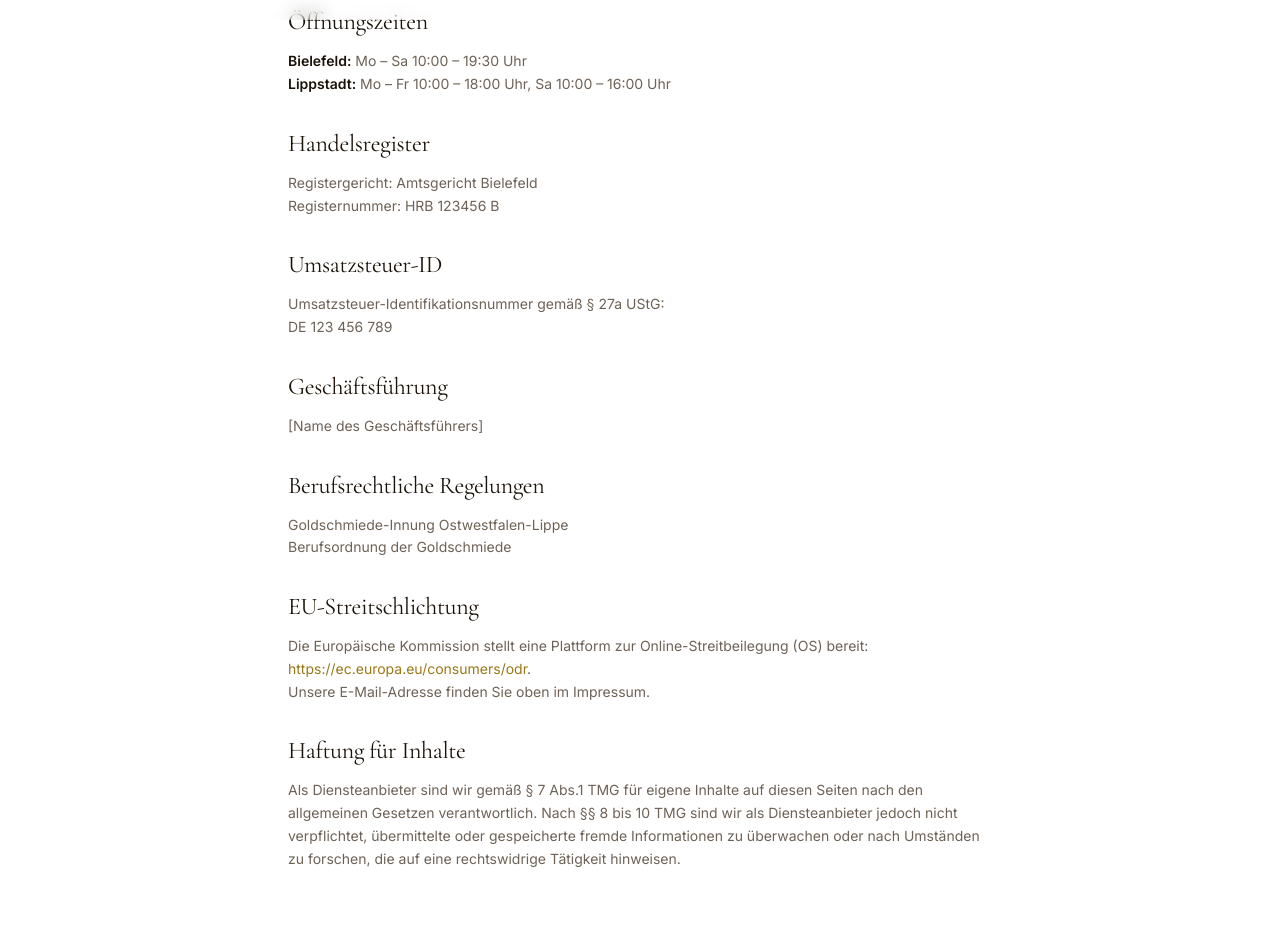
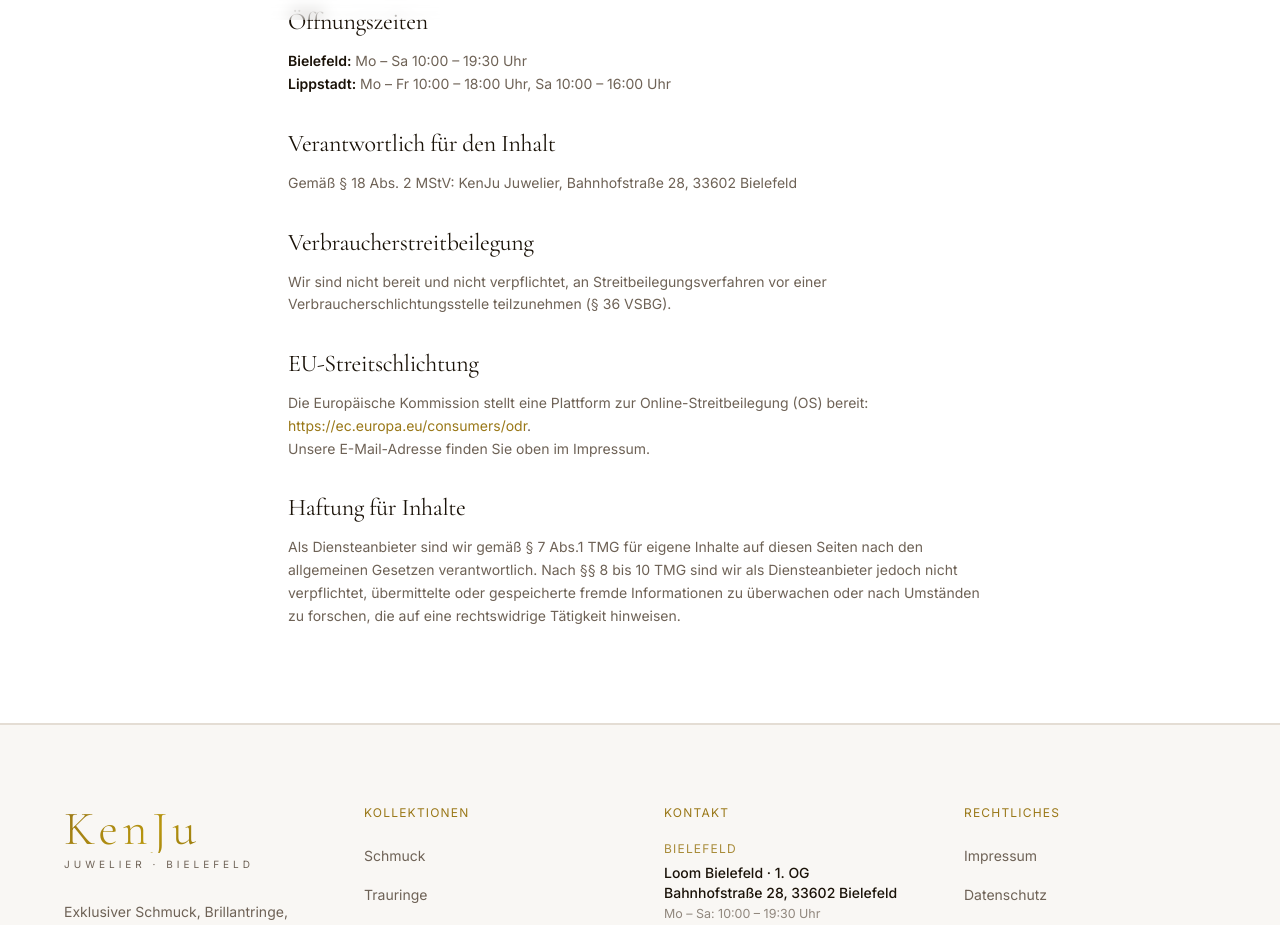
Before and after one commit to Rabi-dev1/Kenju-Juwelier, a Next.js app: page /impressum in a window 1280 px wide. Shown: the part 780-1705 px from the top of the page. Built offline with nearby package versions, Linux system fonts and the light colour scheme.

Commit message:
133 Google-Bewertungen eingetragen, erfundene Registerdaten aus Impressum entfernt, MStV- und VSBG-Pflichtangaben ergaenzt

```diff
--- a/app/impressum/page.tsx
+++ b/app/impressum/page.tsx
@@ -52,29 +52,26 @@
             </p>
           </section>
 
+          {/*
+            TODO – vom Kunden anfordern und hier einsetzen:
+            · Rechtsform (Einzelunternehmen / GbR / GmbH / UG) und vollständiger Firmenname laut Gewerbeanmeldung
+            · Inhaber bzw. Geschäftsführer (Vor- und Nachname) – Pflichtangabe
+            · Handelsregister + Registernummer (nur falls eingetragen)
+            · Umsatzsteuer-ID (DE…) oder Steuernummer
+            Erfundene Beispieldaten wurden bewusst entfernt: Falsche Registerangaben
+            im Impressum sind abmahnfähig – fehlende Angaben sind das kleinere Risiko.
+          */}
+
           <section>
-            <h2 className="font-serif text-2xl text-kenju-cream mb-3">Handelsregister</h2>
-            <p>
-              Registergericht: Amtsgericht Bielefeld<br />
-              Registernummer: HRB 123456 B
-            </p>
+            <h2 className="font-serif text-2xl text-kenju-cream mb-3">Verantwortlich für den Inhalt</h2>
+            <p>Gemäß § 18 Abs. 2 MStV: KenJu Juwelier, Bahnhofstraße 28, 33602 Bielefeld</p>
           </section>
 
           <section>
-            <h2 className="font-serif text-2xl text-kenju-cream mb-3">Umsatzsteuer-ID</h2>
-            <p>Umsatzsteuer-Identifikationsnummer gemäß § 27a UStG:<br />DE 123 456 789</p>
-          </section>
-
-          <section>
-            <h2 className="font-serif text-2xl text-kenju-cream mb-3">Geschäftsführung</h2>
-            <p>[Name des Geschäftsführers]</p>
-          </section>
-
-          <section>
-            <h2 className="font-serif text-2xl text-kenju-cream mb-3">Berufsrechtliche Regelungen</h2>
+            <h2 className="font-serif text-2xl text-kenju-cream mb-3">Verbraucherstreitbeilegung</h2>
             <p>
-              Goldschmiede-Innung Ostwestfalen-Lippe<br />
-              Berufsordnung der Goldschmiede
+              Wir sind nicht bereit und nicht verpflichtet, an Streitbeilegungsverfahren vor einer
+              Verbraucherschlichtungsstelle teilzunehmen (§ 36 VSBG).
             </p>
           </section>
 
--- a/app/layout.tsx
+++ b/app/layout.tsx
@@ -161,7 +161,7 @@
   aggregateRating: {
     '@type': 'AggregateRating',
     ratingValue: '5.0',
-    reviewCount: '120',
+    reviewCount: '133',
     bestRating: '5',
     worstRating: '1',
   },
--- a/app/page.tsx
+++ b/app/page.tsx
@@ -115,7 +115,7 @@
             <span style={{ color: 'var(--kj-gold)', letterSpacing: '0.05em' }}>★★★★★</span>
             <span className="font-sans text-sm font-medium" style={{ color: 'var(--kj-gold)' }}>5,0</span>
             <span className="font-sans text-xs" style={{ color: 'rgba(245,240,232,0.45)' }}>
-              · Top-Bewertungen zahlreicher zufriedener Kunden auf Google
+              · 133 Bewertungen zufriedener Kunden auf Google
             </span>
           </div>
 
@@ -141,7 +141,7 @@
           <div className="grid grid-cols-2 lg:grid-cols-4 gap-8 text-center">
             {[
               { value: '10+',    label: 'Jahre Erfahrung',       sub: 'Bielefeld & Lippstadt' },
-              { value: '5,0 ★',  label: 'Top-Bewertungen',       sub: 'Zahlreiche zufriedene Kunden auf Google' },
+              { value: '5,0 ★',  label: 'Google-Bewertung',      sub: '133 zufriedene Kunden' },
               { value: 'Sofort', label: 'Auszahlung',            sub: 'Bar oder per Echtzeitüberweisung' },
               { value: '100%',   label: 'Kostenlose Bewertung',  sub: 'Unverbindlich' },
             ].map((s) => (
--- a/components/Reviews.tsx
+++ b/components/Reviews.tsx
@@ -38,7 +38,7 @@
   aggregateRating: {
     '@type': 'AggregateRating',
     ratingValue: '5.0',
-    reviewCount: '120',
+    reviewCount: '133',
     bestRating: '5',
     worstRating: '1',
   },
@@ -117,7 +117,7 @@
                 <span className="font-serif text-2xl font-light" style={{ color: 'var(--kj-gold)' }}>5,0</span>
               </div>
               <p className="font-sans text-xs" style={{ color: 'var(--kj-muted)' }}>
-                Top-Bewertungen zahlreicher zufriedener Kunden auf Google
+                133 Bewertungen zufriedener Kunden auf Google
               </p>
             </div>
 
```
